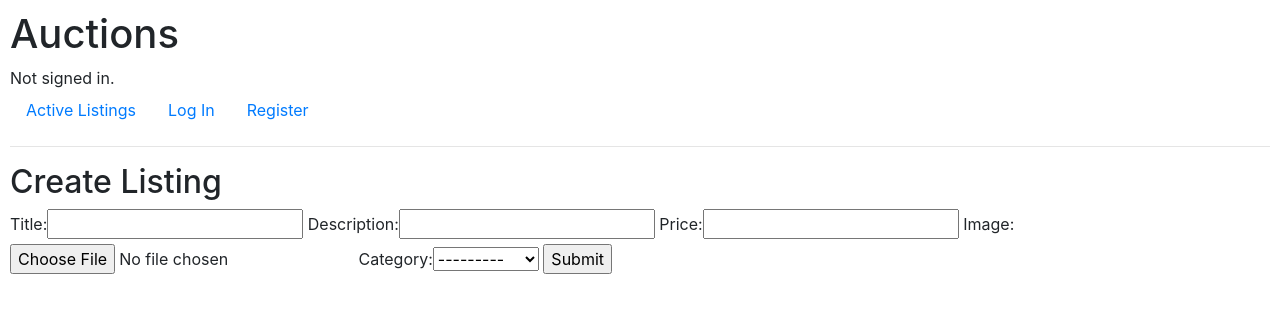
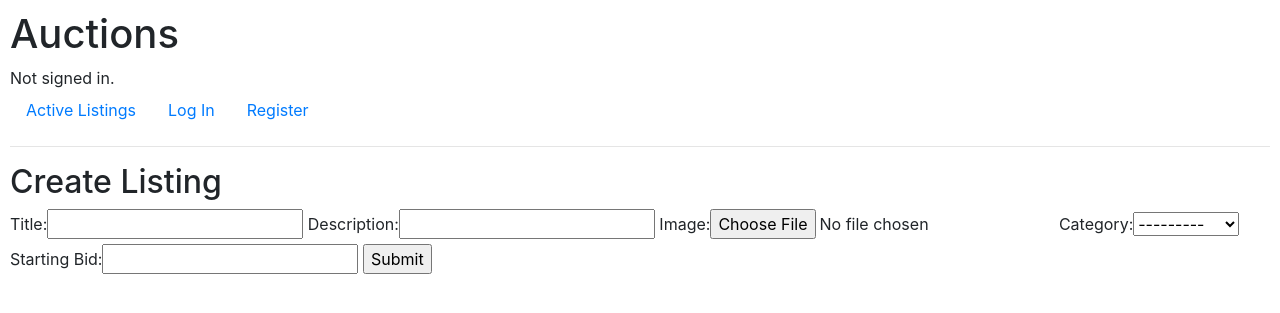
Before and after one commit to carolpw/CS50w-Project2, a Django app: page /createListing in a window 1280 px wide. Shown: the top 313 px of the page. Run offline with Django 3.2, Linux system fonts and the light colour scheme; data comes from the database, SQL or seed files in the repository; tables that the repository leaves empty hold one stand-in row (values such as "Sample post"); some libraries are stand-ins or nearby versions.

Commit message:
'Bid' model. Removed the 'price' field, added 'starting_bid' in the form and 'current_price' in the view.

```diff
--- a/auctions/forms.py
+++ b/auctions/forms.py
@@ -3,10 +3,18 @@ from django.forms import ModelForm
 from .models import Listing, Comment
 
 # Create the ListingForm class
-class ListingForm(ModelForm):
+class ListingForm(forms.ModelForm):
+    starting_bid = forms.FloatField(label='Starting Bid')
+
     class Meta:
         model = Listing
-        fields = ("title", "description", "price", "image", "category")
+        fields = ("title", "description", "image", "category")
+
+    def clean_starting_bid(self):
+        starting_bid = self.cleaned_data['starting_bid']
+        if starting_bid <= 0:
+            raise forms.ValidationError("Starting bid must be greater than zero.")
+        return starting_bid
 
 class CommentForm(ModelForm):
     class Meta:
--- a/auctions/models.py
+++ b/auctions/models.py
@@ -13,19 +13,27 @@ class Category(models.Model):
     def __str__(self):
         return self.name
 
+
+
+
+
 class Listing(models.Model):
     title = models.CharField(max_length=32)
-    owner = models.ForeignKey(User, on_delete=models.CASCADE, related_name="owner")
+    owner = models.ForeignKey(User, on_delete=models.CASCADE, related_name="listing")
     description = models.CharField(max_length=256)
-    price = models.FloatField()
-    date =  models.DateField(auto_now=True)
+    date = models.DateField(auto_now=True)
     image = models.ImageField(null=True, blank=True, upload_to="images/")
     category = models.ForeignKey(Category, on_delete=models.CASCADE, related_name="category", blank=True)
     active = models.BooleanField(default=True)
 
 
 class Bid(models.Model):
-    pass
+    user = models.ForeignKey(User, on_delete=models.CASCADE, related_name="bids")
+    amount = models.FloatField(default=0)
+    date = models.DateTimeField(auto_now=True)
+    listing = models.ForeignKey(Listing, on_delete=models.CASCADE, related_name="bids")
+
+
 
 class Comment(models.Model):
     author = models.ForeignKey(User, on_delete=models.CASCADE, related_name="comments")
--- a/auctions/templates/auctions/index.html
+++ b/auctions/templates/auctions/index.html
@@ -12,7 +12,7 @@
         {% endif %}
         <ul>
             <li>Description: {{ listing.description }}</li>
-            <li>Price: ${{ listing.price }}</li>
+            <li>Current Price: ${{ current_price }}</li>
         </ul>
     {% endfor %}
 {% endblock %}
--- a/auctions/templates/auctions/listing.html
+++ b/auctions/templates/auctions/listing.html
@@ -9,7 +9,7 @@
         {% endif %}
 
         <li>Description: {{ listing.description }}</li>
-        <li>Price: ${{ listing.price }}</li>
+        <li>Current Price: ${{ current_price }}</li>
         <li>Owner: {{ listing.owner }}</li>
         <li>Category: {{ listing.category }}</a></li>
     </ul>
--- a/auctions/templates/auctions/watchlist.html
+++ b/auctions/templates/auctions/watchlist.html
@@ -12,9 +12,9 @@
 
         <ul>
             <li>Description: {{ listing.description }}</li>
-            <li>Price: ${{ listing.price }}</li>
+            <li>Current Price: ${{ current_price }}</li>
         </ul>
     {% empty %}
-    <h3>No listings.</h3>
+    <p>No listings.</p>
     {% endfor %}
 {% endblock %}
--- a/auctions/urls.py
+++ b/auctions/urls.py
@@ -14,4 +14,5 @@ urlpatterns = [
     path("category/<int:category_id>/", views.category_listing, name="category_listing"),
     path("watch/<int:listing_id>", views.watch, name="watch"),
     path("unwatch/<int:listing_id>", views.unwatch, name="unwatch"),
+
 ]
--- a/auctions/views.py
+++ b/auctions/views.py
@@ -3,7 +3,7 @@ from django.db import IntegrityError
 from django.http import HttpResponse, HttpResponseRedirect
 from django.shortcuts import render
 from django.urls import reverse
-from .models import User, Listing, Category
+from .models import User, Listing, Category, Bid
 from .forms import ListingForm, CommentForm
 from django.contrib.auth.decorators import login_required
 
@@ -72,9 +72,16 @@ def create_listing(request):
         # create a form instance and populate it with data from the request:
         form = ListingForm(request.POST, request.FILES)
         if form.is_valid():
-            # Set the owner field to the current user
-            form.instance.owner = request.user
-            form.save()
+            # Save the listing
+            listing = form.save(commit=False)
+            listing.owner = request.user
+            listing.save()
+
+            # Create a bid with the starting bid entered in the form
+            starting_bid = form.cleaned_data['starting_bid']
+            bid = Bid(user=request.user, amount=starting_bid, listing=listing)
+            bid.save()
+
             # redirect to a new URL:
             return HttpResponseRedirect(reverse('index')) #INDEX? MAYBE CHANGE. I couldn't do it with 'auctions:index'
 
@@ -93,6 +100,7 @@ def categories(request):
 
 def listing(request, listing_id):
     listing = Listing.objects.get(pk=listing_id)
+    current_price = listing.bids.order_by('-amount').first().amount if listing.bids.exists() else 0
     in_watchlist = True
     form = None
 
@@ -112,6 +120,7 @@ def listing(request, listing_id):
 
     return render(request, "auctions/listing.html", {
         "listing": listing,
+        "current_price": current_price,
         "in_watchlist": in_watchlist,
         "form": form
     })
```
Also changed, not shown: auctions/migrations/0011_bid_amount_bid_date_bid_listing_bid_user.py (added), auctions/migrations/0012_remove_listing_price_alter_bid_amount_and_more.py (added), db.sqlite3.
